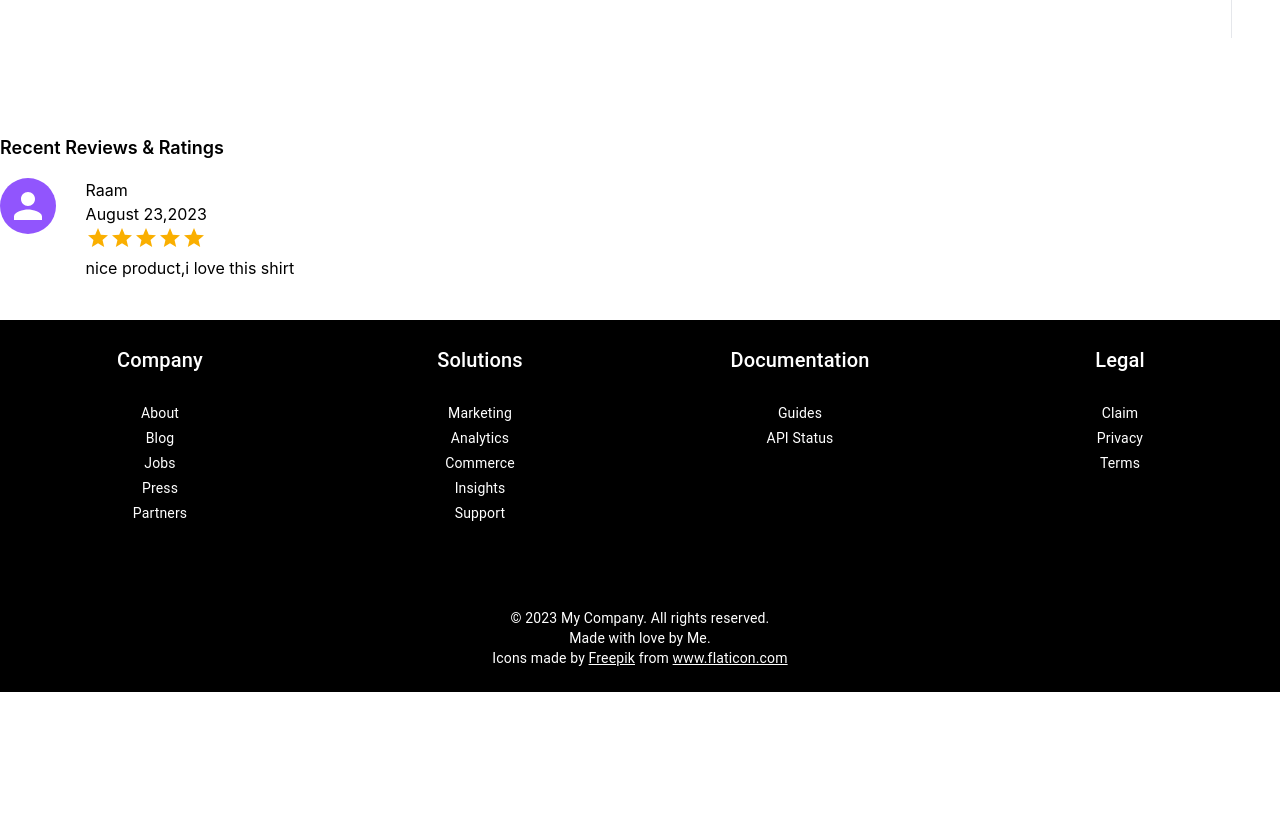
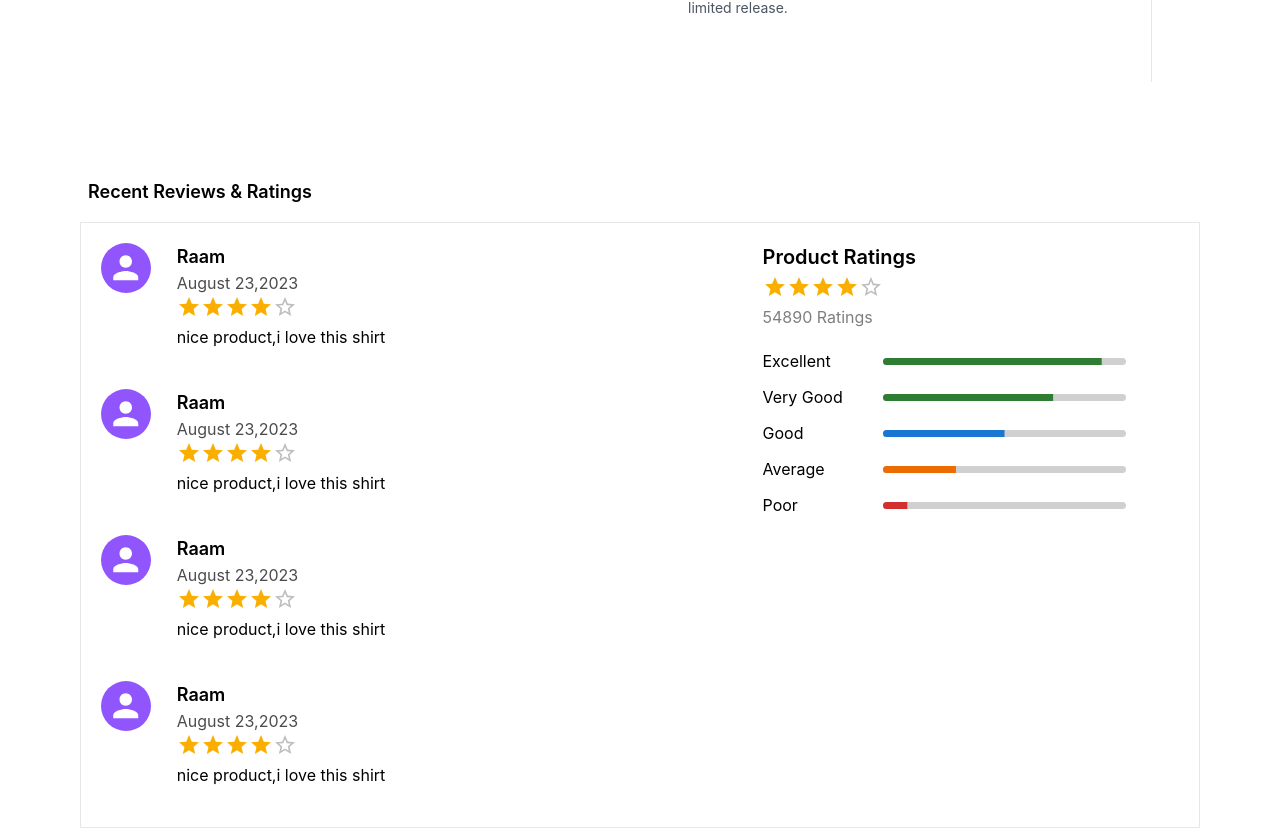
Before and after one commit to SuhasMadane/Ecommerce-Website, a React (Create React App) app: page / in a window 1280 px wide. Shown: the part 1160-1989 px from the top of the page. Before the commit the page ends 1852 px from the top, so only its background shows below. Built offline with nearby package versions, Linux system fonts and the light colour scheme.

Commit message:
updated ProductDetails

```diff
--- a/src/App.js
+++ b/src/App.js
@@ -14,5 +14,4 @@ function App() {
     </>
   );
 }
-
 export default App;
--- a/src/customer/Components/ProductDetails/ProductDetails.jsx
+++ b/src/customer/Components/ProductDetails/ProductDetails.jsx
@@ -22,8 +22,9 @@
 import { useState } from "react";
 import { StarIcon } from "@heroicons/react/20/solid";
 import { RadioGroup } from "@headlessui/react";
-import { Grid, Rating } from "@mui/material";
+import { Box, Grid, LinearProgress, Rating } from "@mui/material";
 import ProductReviewCrad from "./ProductReviewCrad";
+import { red } from "@mui/material/colors";
 
 const product = {
   // here fetch data for product from backend which is choosen by user
@@ -90,7 +91,7 @@ export default function ProductDetails() {
 
   return (
     <div className="bg-white">
-      <div className="pt-6">
+      <div className="pt-6 lg:px-20">
         <nav aria-label="Breadcrumb">
           <ol
             role="list"
@@ -363,15 +364,102 @@ export default function ProductDetails() {
         </section>
         {/* Rating & Reviews */}
         <section>
-          <h1 className="font-semibold text-lg pb-4">
+          <h1 className="font-semibold text-lg pb-4 pl-2">
             Recent Reviews & Ratings
           </h1>
-          <Grid container spacing={7}>
-            <Grid item xs={7}>
-              <div className="space-y-5"></div>
-              <ProductReviewCrad />
+          <div className="border p-5 flex flex-col">
+            <Grid container spacing={7} className="">
+              <Grid item xs={7}>
+                <div className="space-y-5">
+                  {[1, 1, 1, 1].map((item) => (
+                    <ProductReviewCrad />
+                  ))}
+                </div>
+              </Grid>
+              <Grid item xs={5}>
+                <h1 className="font font-semibold text-xl pb-1">
+                  Product Ratings
+                </h1>
+                <div>
+                  <Rating value={4} readonly precision={0.5} />
+                  <p className="opacity-50">54890 Ratings</p>
+                </div>
+
+                <Box className="mt-5">
+                  <Grid container alignItems="center" gap={2} className="mt-3">
+                    <Grid item xs={3}>
+                      <p>Excellent</p>
+                    </Grid>
+                    <Grid item xs={7}>
+                      <LinearProgress
+                        sx={{ bgcolor: "#d0d0d0", borderRadius: 4, height: 7 }}
+                        variant="determinate"
+                        value={90}
+                        color="success"
+                      />
+                    </Grid>
+                  </Grid>
+                  <Grid container alignItems="center" gap={2} className="mt-3">
+                    <Grid item xs={3}>
+                      <p>Very Good</p>
+                    </Grid>
+                    <Grid item xs={7}>
+                      <LinearProgress
+                        sx={{ bgcolor: "#d0d0d0", borderRadius: 4, height: 7 }}
+                        variant="determinate"
+                        value={70}
+                        color="success"
+                      />
+                    </Grid>
+                  </Grid>
+                  <Grid container alignItems="center" gap={2} className="mt-3">
+                    <Grid item xs={3}>
+                      <p>Good</p>
+                    </Grid>
+                    <Grid item xs={7}>
+                      <LinearProgress
+                        sx={{
+                          bgcolor: "#d0d0d0",
+
+                          borderRadius: 4,
+                          height: 7,
+                        }}
+                        variant="determinate"
+                        value={50}
+                        color="primary"
+                      />
+                    </Grid>
+                  </Grid>
+                  <Grid container alignItems="center" gap={2} className="mt-3">
+                    <Grid item xs={3}>
+                      <p>Average</p>
+                    </Grid>
+                    <Grid item xs={7}>
+                      <LinearProgress
+                        sx={{ bgcolor: "#d0d0d0", borderRadius: 4, height: 7 }}
+                        variant="determinate"
+                        value={30}
+                        color="warning"
+                      />
+                    </Grid>
+                  </Grid>
+                  <Grid container alignItems="center" gap={2} className="mt-3">
+                    <Grid item xs={3}>
+                      <p>Poor</p>
+                    </Grid>
+                    <Grid item xs={7}>
+                      <LinearProgress
+                        sx={{ bgcolor: "#d0d0d0", borderRadius: 4, height: 7 }}
+                        variant="determinate"
+                        value={10}
+                        color="error"
+                      />
+                    </Grid>
+                  </Grid>
+                </Box>
+              </Grid>
             </Grid>
-          </Grid>
+          </div>
         </section>
       </div>
     </div>
--- a/src/customer/Components/ProductDetails/ProductReviewCrad.jsx
+++ b/src/customer/Components/ProductDetails/ProductReviewCrad.jsx
@@ -3,24 +3,24 @@ import React from "react";
 
 const ProductReviewCrad = () => {
   return (
-    <div>
+    <div className="pb-5">
       <Grid container spacing={2} gap={3}>
         <Grid item xs={1}>
           <Box>
             <Avatar
               className="text-white"
-              sx={{ width: 56, height: 56, bgcolor: "#9155fd" }}
+              sx={{ width: 50, height: 50, bgcolor: "#9155fd" }}
             ></Avatar>
           </Box>
         </Grid>
         <Grid item xs={9}>
           <div className="space-y-2">
             <div>
-              <p>Raam</p>
-              <p>August 23,2023</p>
+              <p className="font-semibold text-lg">Raam</p>
+              <p className="opacity-70">August 23,2023</p>
             </div>
           </div>
-          <Rating value={4.5} name="half-rating"></Rating>
+          <Rating value={4} readonly />
           <p>nice product,i love this shirt</p>
         </Grid>
       </Grid>
```
